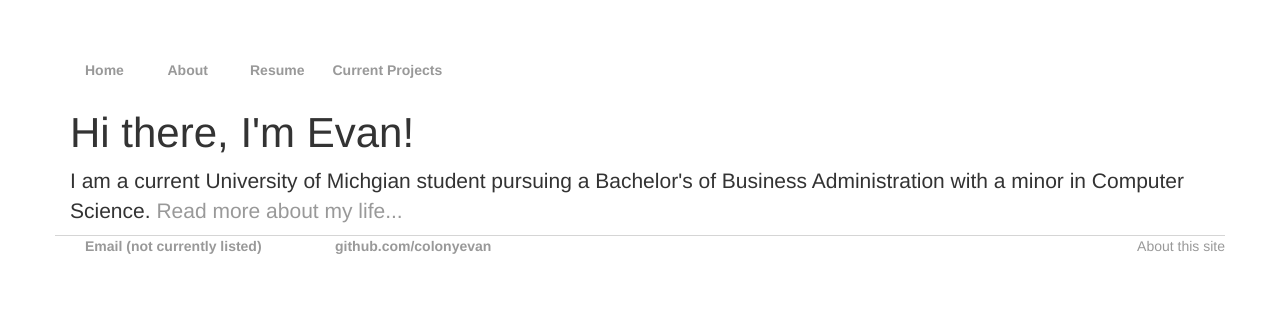
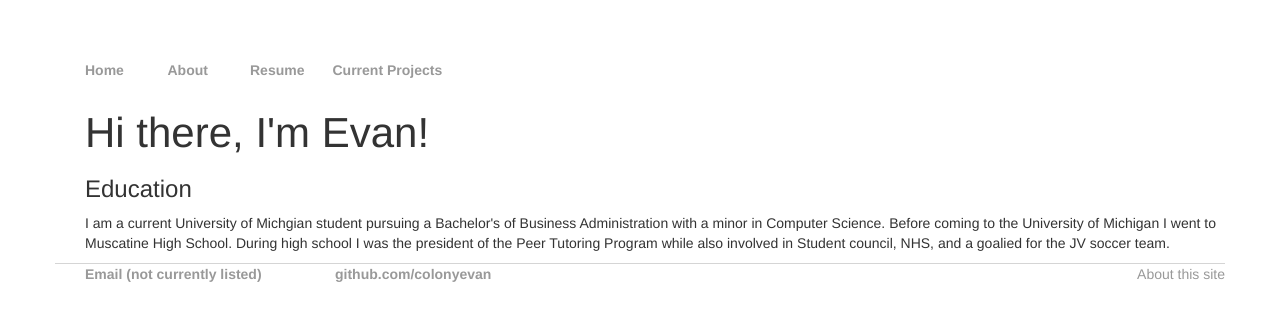
Before and after one commit to colonyevan/colonyevan.github.io, a Jekyll site: the page built from about/index.html, in a window 1280 px wide. Shown: the top 321 px of the page. Built offline with Jekyll 4.4.1, drawn with Linux system fonts in a browser that asks for light colours.

Commit message:
Standard check-in

```diff
--- a/about/index.html
+++ b/about/index.html
@@ -2,8 +2,9 @@
 layout: default
 title: About Me
 ---
-<div class="blurb">
+<div class="container">
     <h1>Hi there, I'm Evan!</h1>
-    <p>I am a current University of Michgian student pursuing a Bachelor's of Business Administration with a minor in Computer Science. <a href="/about">Read more about my life...</a></p>
+    <h3>Education</h3>
+    <p>I am a current University of Michgian student pursuing a Bachelor's of Business Administration with a minor in Computer Science. Before coming to the University of Michigan I went to Muscatine High School. During high school I was the president of the Peer Tutoring Program while also involved in Student council, NHS, and a goalied for the JV soccer team.</p>
 </div>
 <!-- /.blurb -->
--- a/index.html
+++ b/index.html
@@ -2,7 +2,7 @@
 layout: default
 title: Evan Colony
 ---
-<div class="blurb">
+<div class="container">
     <h1>Hi there, I'm Evan!</h1>
     <p>I am a current University of Michgian student pursuing a Bachelor's of Business Administration with a minor in Computer Science. <a href="/about">Read more about my life...</a></p>
 </div>
--- a/site/index.html
+++ b/site/index.html
@@ -4,6 +4,5 @@ title: Evan Colony
 ---
 <div class="blurb">
     <h1>About this Site</h1>
-    <h2>Education</h2>
 </div>
 <!-- /.blurb -->
```
